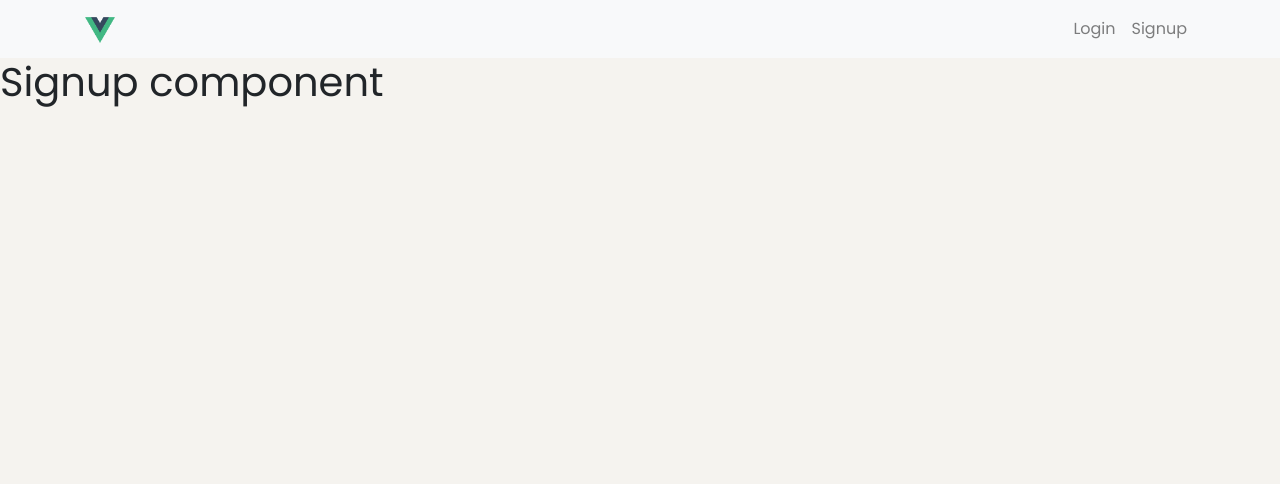
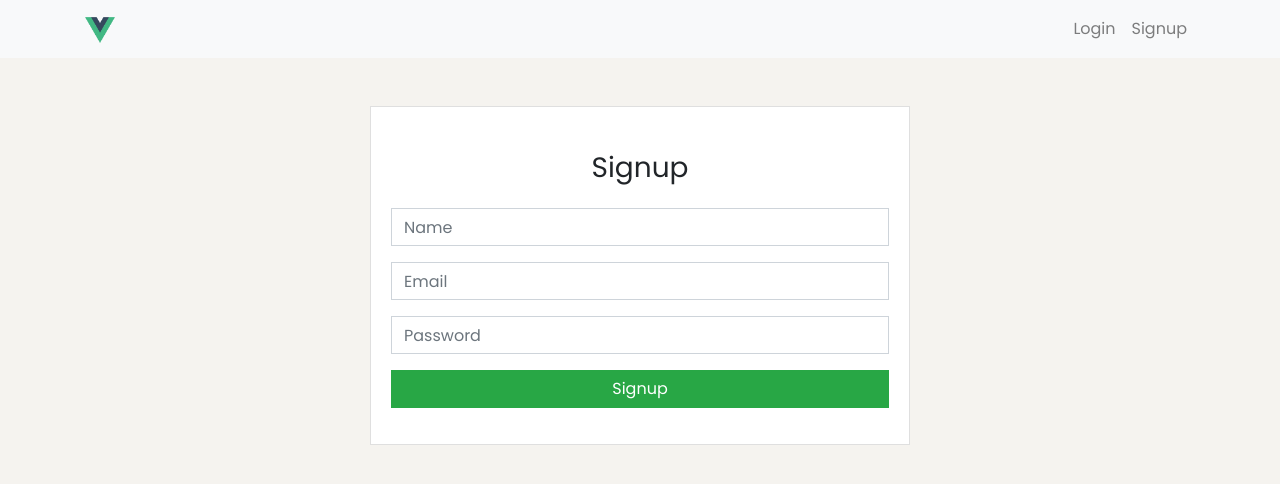
Before and after one commit to AlMuz/VUE-BlogApp, a Vue app: page /#/signup in a window 1280 px wide. Shown: the top 484 px of the page. Built offline with nearby package versions, Linux system fonts and the light colour scheme; the HTML template or start-up script is replaced by a standard one.

Commit message:
template changes for login and signup view

```diff
--- a/src/App.vue
+++ b/src/App.vue
@@ -1,7 +1,9 @@
 <template>
   <div id="app">
     <Navbar />
-    <router-view></router-view>
+    <div class="container">
+      <router-view></router-view>
+    </div>
   </div>
 </template>
 
--- a/src/views/Login.vue
+++ b/src/views/Login.vue
@@ -1,3 +1,20 @@
 <template>
-  <h1>Login component</h1>
+  <div class="row my-5">
+    <div class="col-md-6 offset-md-3">
+      <div class="card">
+        <div class="card-body">
+          <h3 class="text-center my-4">Login</h3>
+          <div class="form-group">
+            <input type="text" placeholder="Email" class="form-control">
+          </div>
+          <div class="form-group">
+            <input type="password" placeholder="Password" class="form-control">
+          </div>
+          <div class="form-group text-center">
+            <button class="btn btn-success form-control">Login</button>
+          </div>
+        </div>
+      </div>
+    </div>
+  </div>
 </template>
--- a/src/views/Signup.vue
+++ b/src/views/Signup.vue
@@ -1,3 +1,23 @@
 <template>
-  <h1>Signup component</h1>
+  <div class="row my-5">
+    <div class="col-md-6 offset-md-3">
+      <div class="card">
+        <div class="card-body">
+          <h3 class="text-center my-4">Signup</h3>
+          <div class="form-group">
+            <input type="text" placeholder="Name" class="form-control">
+          </div>
+          <div class="form-group">
+            <input type="text" placeholder="Email" class="form-control">
+          </div>
+          <div class="form-group">
+            <input type="password" placeholder="Password" class="form-control">
+          </div>
+          <div class="form-group text-center">
+            <button class="btn btn-success form-control">Signup</button>
+          </div>
+        </div>
+      </div>
+    </div>
+  </div>
 </template>
```
